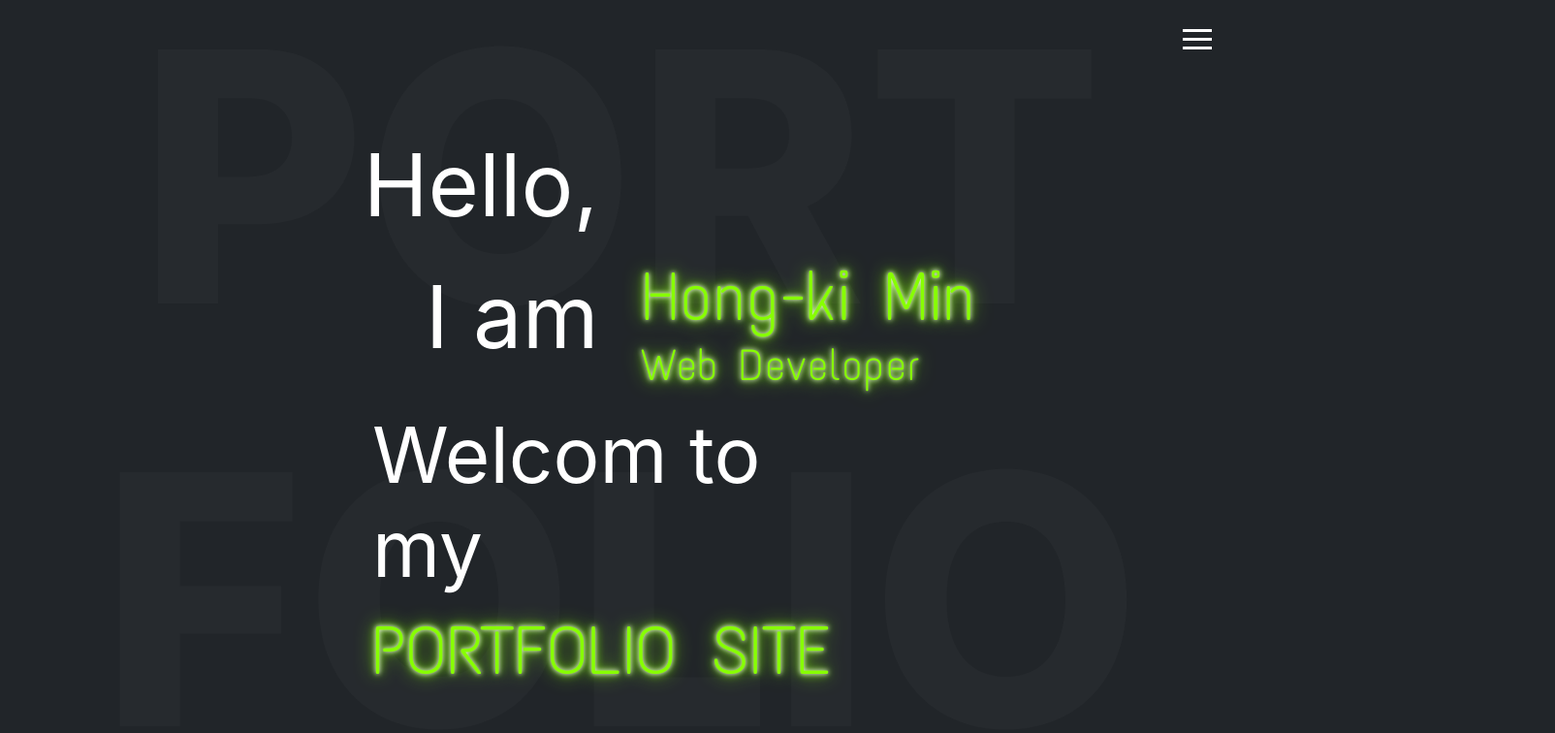
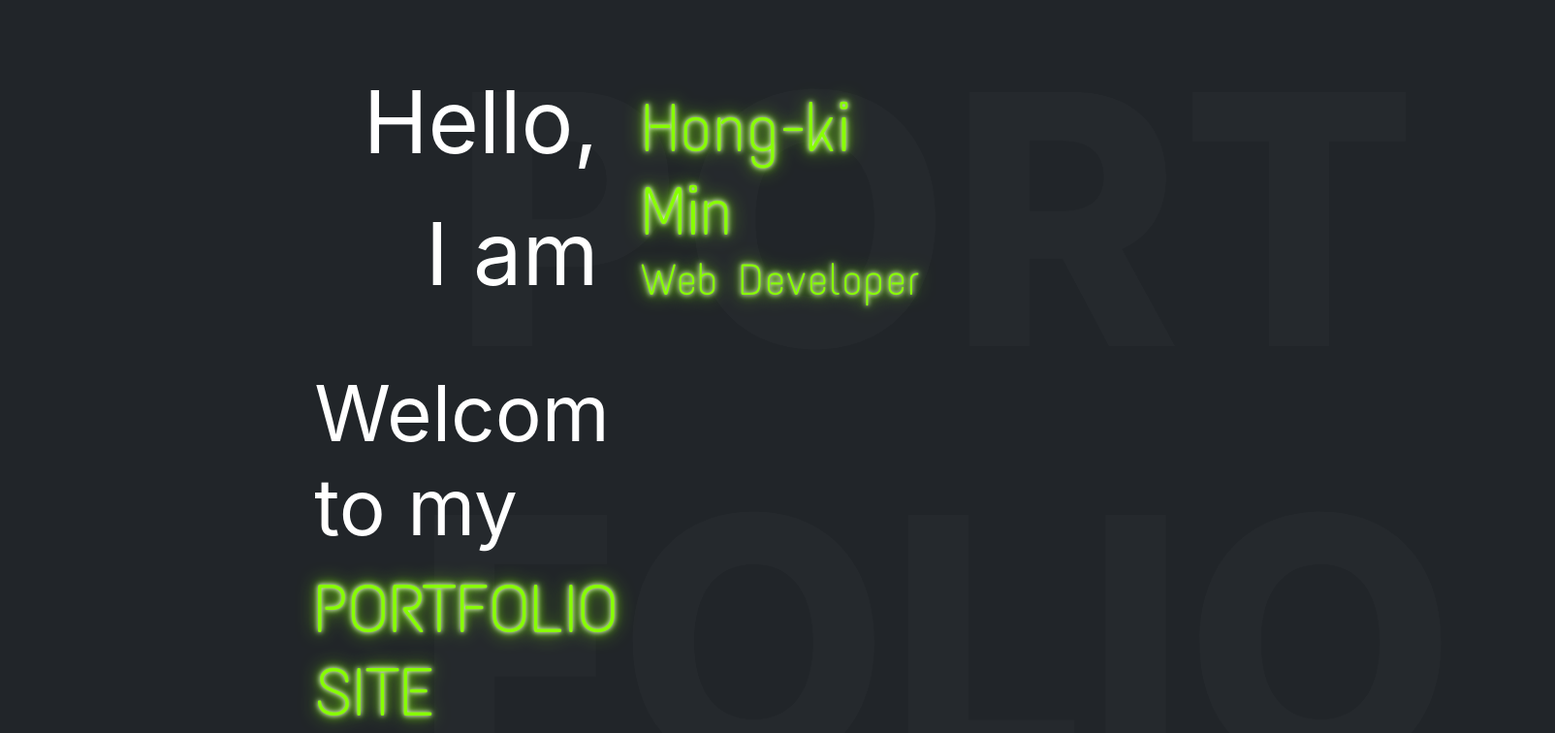
Before and after one commit to Hong-Ki/react-portfolio, a React (Create React App) app: page / in a window 1280 px wide. Shown: the top 756 px of the page at 97% size, 1604 px wide, since content can reach past the window. Built offline with nearby package versions, Linux system fonts and the light colour scheme; a web font is replaced by a local one.

Commit message:
필요없는 className 삭제

```diff
--- a/src/App.tsx
+++ b/src/App.tsx
@@ -1,18 +1,13 @@
-import React from "react";
-import styles from "./styles/layout.module.scss";
-import classNames from "classnames/bind";
-import PageConatainer from "./containers/PageContainer";
-import { FloatingButton } from "./components/Button/Button";
-import ModalContainer from "./containers/ModalContainer";
-const cx = classNames.bind(styles);
+import React, { useRef } from 'react';
+import PageConatainer from './containers/PageContainer';
+import ModalContainer from './containers/ModalContainer';
 
 const App: React.FC = () => {
   return (
-    <div className={cx("wrapper")}>
+    <>
       <PageConatainer />
-      <FloatingButton>a</FloatingButton>
       <ModalContainer />
-    </div>
+    </>
   );
 };
 
```
